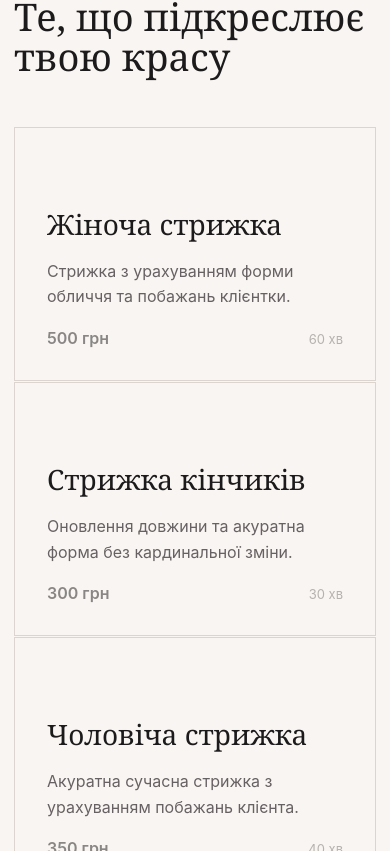
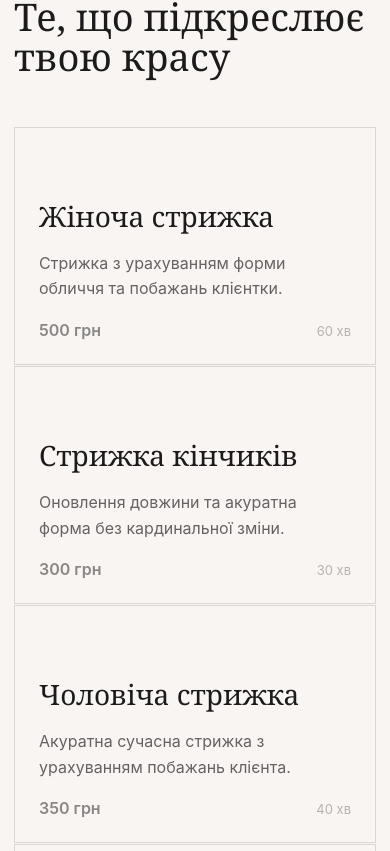
Before and after one commit to Yurijfedor/bestia, a React (Vite) app: page / in a window 390 px wide. Shown: the part 793-1644 px from the top of the page. Built offline with nearby package versions, Linux system fonts and the light colour scheme.

Commit message:
style: refine responsive service cards

```diff
--- a/src/css/responsive.css
+++ b/src/css/responsive.css
@@ -27,6 +27,7 @@
 
   .service-card {
     min-height: 220px;
+    padding: 24px;
   }
 
   .service-card h3 {
```
